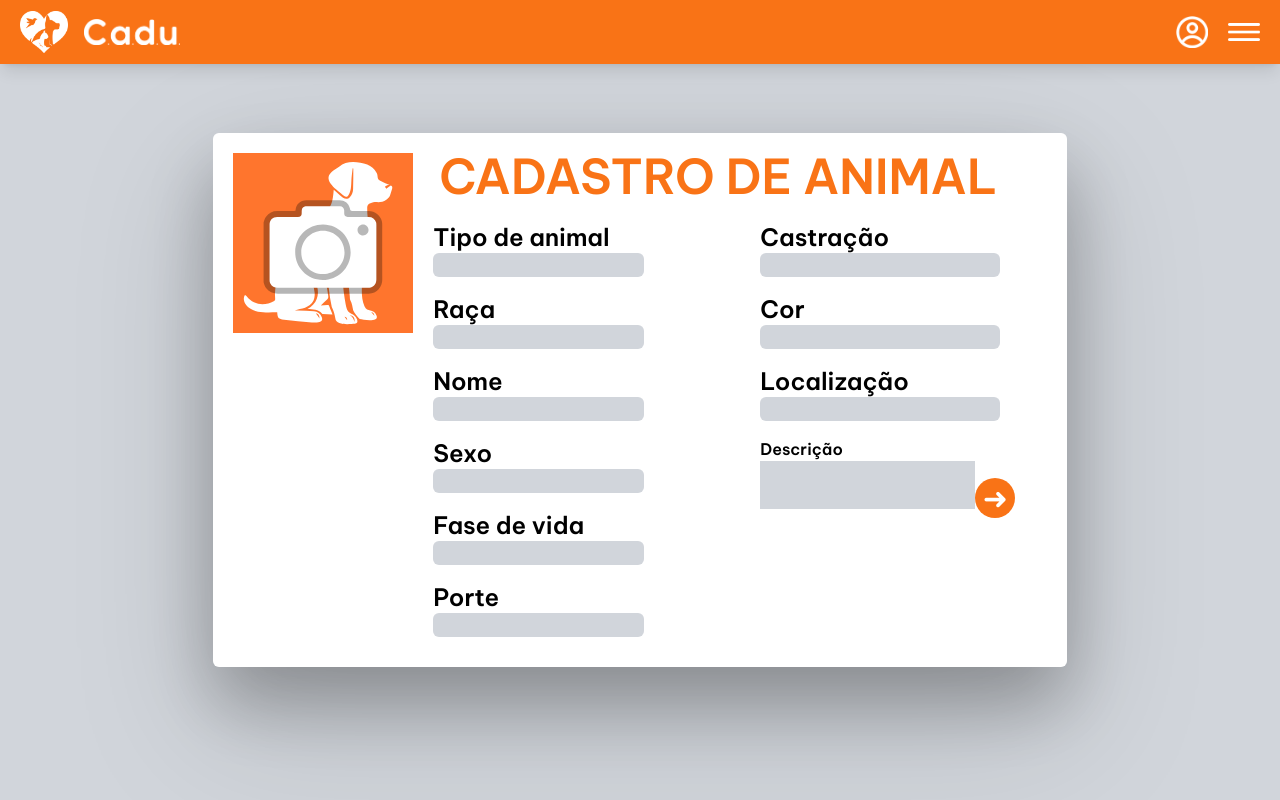
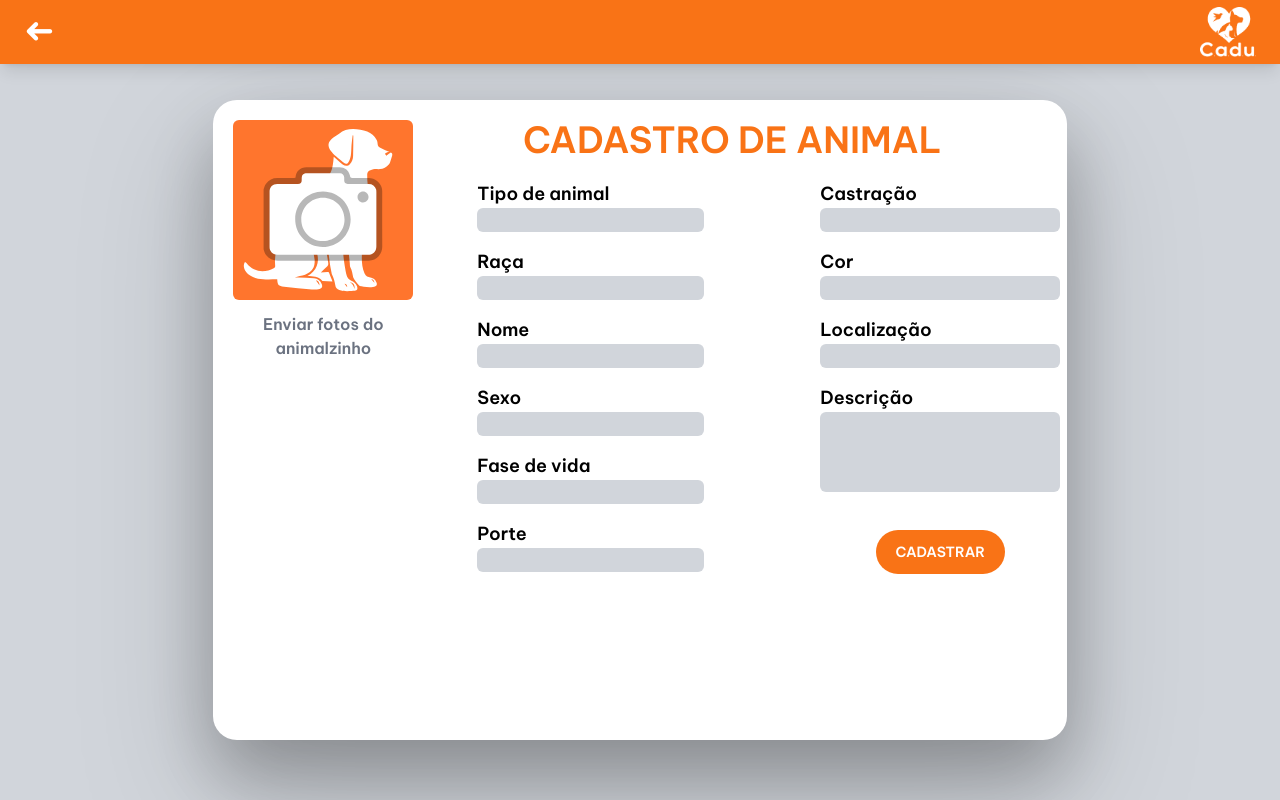
Before and after one commit to ThiagoH55/CADU-Project, a Next.js app: page /animal-register in a window 1280 px wide. Built offline with nearby package versions, Linux system fonts and the light colour scheme.

Commit message:
Adding animal register

```diff
--- a/src/app/animal-register/page.tsx
+++ b/src/app/animal-register/page.tsx
@@ -1,26 +1,44 @@
 'use client'
 import { useRouter } from "next/navigation"
-import Header from "../components/header"
 import InsertInfosInput from "../components/insert-infos"
 import RoundedNextButton from "../components/bottons"
 
 
 export default function AnimalRegister() {
     return (
+
         <div className="bg-gray-300 min-h-screen">
-            <Header />
+
+            <header className="z-50 h-16 w-full bg-gradient-to-r from bg-orange-500 to orange-700 items-center flex flex-initial text-3xl fixed shadow-lg justify-between">
+
+                <div className="flex flex-rol items-center">
+
+                    <button className="flex justify-self-center ml-6 rotate-180 text-4xl text-white"  >&#10140;</button>
+
+                </div>
+
+                <div className="flex flex-rol items-center ">
+
+                    <div className="mr-6"><img className="w-14" src="/logoSemDesc.png" alt="" /></div>
+
+                </div>
+
+
+            </header>
+
             <div className="h-screen w-screen bg-gray-300 flex justify-center items-center ">
-                <div className="bg-white w-2/3 h-2/3 drop-shadow-4xl rounded-md">
+                <div className="bg-white w-4/6 h-4/5 mt-10 drop-shadow-4xl rounded-3xl">
                     <div className="w-full flex p-5">
-                        <div className="h-full justify-start">
-                            <img src="img-input.svg" alt="" />
+                        <div className="h-full rounded-md font-[family-name:var(--font-be-vietnam)]">
+                            <img className=" items-center rounded-md" src="img-input.svg" alt="" />
+                            <p className="flex text-gray-500 text-center justify-center m-3 ">Enviar fotos do <br />animalzinho</p>
                         </div>
 
-                        <form className="w-3/4 font-[family-name:var(--font-be-vietnam)]">
-                            <h1 className="text-orange-500 text-center text-5xl ">CADASTRO DE ANIMAL</h1>
+                        <form className="w-4/6 font-[family-name:var(--font-be-vietnam)]">
+                            <h1 className="text-orange-500 text-center ml-24 text-4xl ">CADASTRO DE ANIMAL</h1>
                             <div className="flex flex-row gap-24">
 
-                                <div className="first:mt-5 first:ml-5">
+                                <div className="first:mt-5 first:ml-16">
 
                                     <InsertInfosInput nameLabel="Tipo de animal" nameInputs="tipoAnimal" />
                                     <InsertInfosInput nameLabel="Raça" nameInputs="raca" />
@@ -30,14 +48,15 @@ export default function AnimalRegister() {
                                     <InsertInfosInput nameLabel="Porte" nameInputs="porte" />
                                 </div>
 
-                                <div className="mt-5 ml-5">
+                                <div className="mt-5 ml-5 text-black">
 
                                     <InsertInfosInput nameLabel="Castração" nameInputs="castracao" />
                                     <InsertInfosInput nameLabel="Cor" nameInputs="cor" />
                                     <InsertInfosInput nameLabel="Localização" nameInputs="localizacao" />
-                                    <label className="text-black "htmlFor="descricao">Descrição</label>
-                                    <textarea className="bg-gray-300 resize-none" name="descricao"/>
-                                    <RoundedNextButton/>
+                                    <label className="text-lg" htmlFor="descricao">Descrição</label>
+                                    <textarea className="bg-gray-300 px-2 min-w-60 min-h-20 resize-none rounded-md" name="descricao" />
+                                    <button className="flex mt-8 px-5 py-3 justify-self-center rounded-full text-sm text-white bg-orange-500 " type="submit" >CADASTRAR</button>
+
                                 </div>
 
                             </div>
--- a/src/app/components/insert-infos.tsx
+++ b/src/app/components/insert-infos.tsx
@@ -7,8 +7,8 @@ export default function InsertInfosInput(props: inputProps) {
 
     return (
         <div className="flex flex-col text-wrap mb-4">
-            <label className="text-black text-2xl" htmlFor={props.nameInputs}>{props.nameLabel}</label>
-            <input className="bg-gray-300 max-w-60 rounded-md" type="text" name={ props.nameInputs}/>
+            <label className="text-black text-lg" htmlFor={props.nameInputs}>{props.nameLabel}</label>
+            <input className="bg-gray-300 text-black  max-w-60 rounded-md px-2" type="text" name={ props.nameInputs}/>
 
     </div>
     )
--- a/src/app/sign-in/page.tsx
+++ b/src/app/sign-in/page.tsx
@@ -117,7 +117,7 @@ export default function SignIn() {
                         )}
                             <div className="text-center mt-7 text-orange-500 text-sm">
                                 <p>Ainda não possui uma conta?</p>
-                                <Link className="text-sm mt-2 ml-1 text-blue-500 text-sm" href={"/sign-up"}>Cadastra-se</Link>
+                                <Link className=" mt-2 ml-1 text-blue-500 text-sm" href={"/sign-up"}>Cadastra-se</Link>
                             </div>
                         </div>
 
--- a/src/app/sign-up/page.tsx
+++ b/src/app/sign-up/page.tsx
@@ -73,7 +73,7 @@ export default function SignUp() {
 
                         <div className={`${secondStep ? 'flex-col flex justify-center w-9/12' : 'hidden'}`}>
 
-                            <label htmlFor="name">dasadasd Completo</label>
+                            <label htmlFor="name">Nome Completo</label>
                             <input className="bg-gray-300 mb-4 h-10 p-2 rounded-xl" type="text" name="name" id="name" />
                             <label htmlFor="phonenumber">Telefone</label>
                             <input className="bg-gray-300 mb-4 h-10 p-2 rounded-xl" type="text" name="phonenumber" id="phonenumber" required />
```
Also changed, not shown: public/logoSemDesc.png (added).
